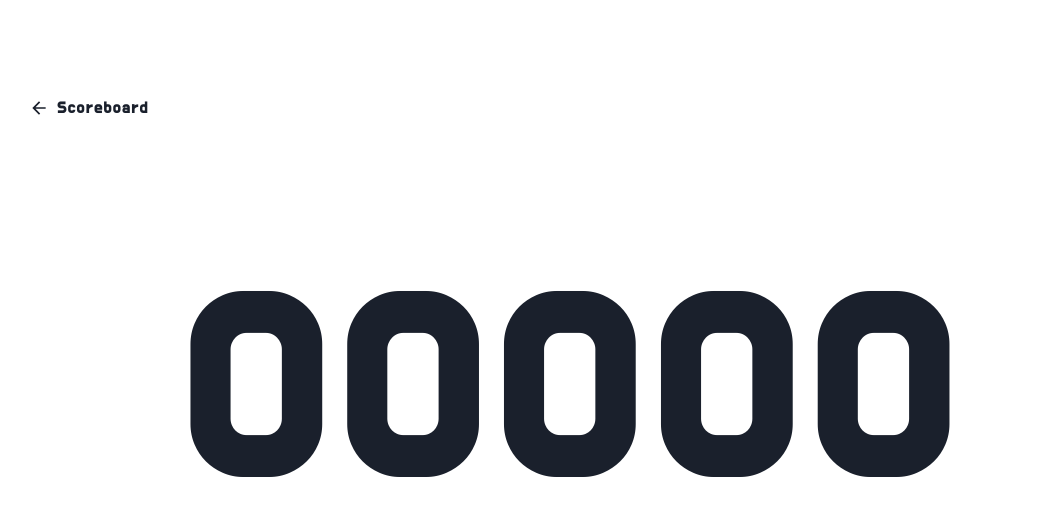
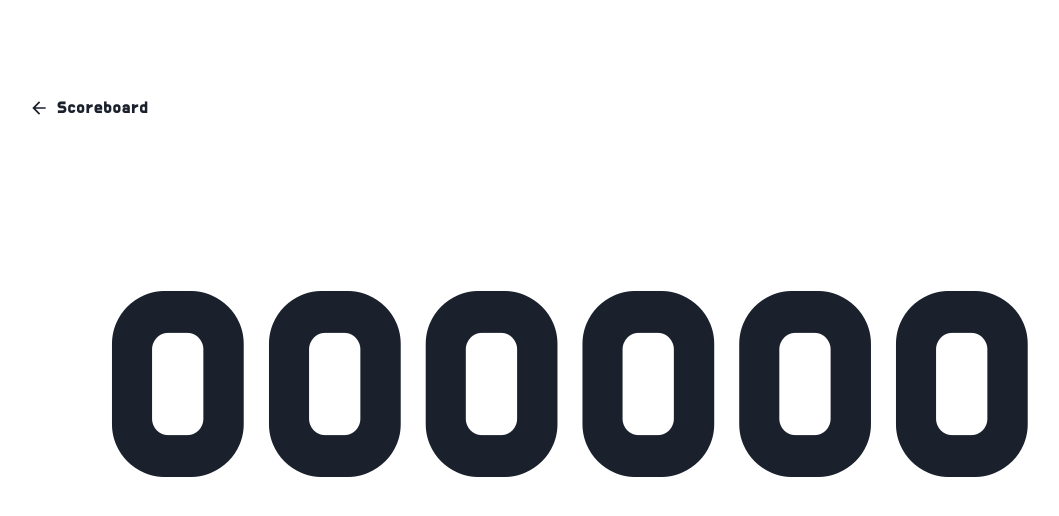
Before and after one commit to Permanaa/scoreboard, a Next.js app: page /textboard in a window 1280 px wide. Shown: the top 516 px of the page, without its empty margins (67-1126 px from the left). Built offline with nearby package versions, Linux system fonts and the light colour scheme.

Commit message:
fix: default value content textboard

```diff
--- a/pages/textboard.tsx
+++ b/pages/textboard.tsx
@@ -15,7 +15,7 @@ import { Do_Hyeon } from 'next/font/google'
 const doHyun = Do_Hyeon({ weight: "400", subsets: ["latin"] })
 
 export default function Textboard () {
-  const [content, setContent] = useLocalStorageState<string>("textboard", "00000")
+  const [content, setContent] = useLocalStorageState<string>("textboard", "000000")
 
   return (
     <Box
```
